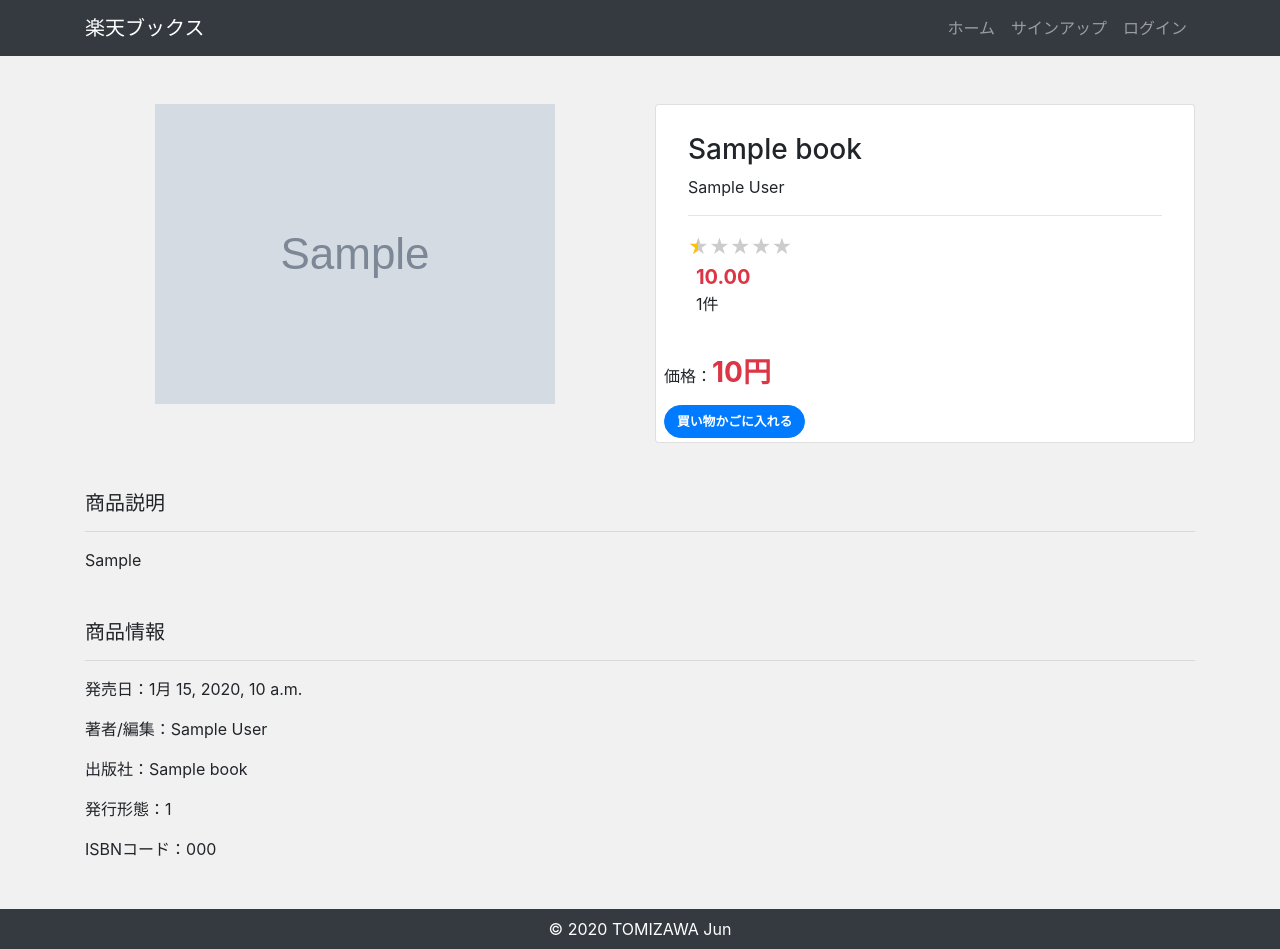
After one commit to tomizawa0214/book-search, a Django app: template app/templates/app/detail.html in a window 1280 px wide. The commit adds this page. Run offline with Django 3.2, Linux system fonts and the light colour scheme; the template is opened without the code that fills it: most values are stand-ins (such as "Sample title", 1, 10 or a date in 2020); grey boxes marked "Sample" are stand-in pictures; parts of the project's set-up code (start-up, migrations or seed data) failed here and were passed over; some libraries are stand-ins or nearby versions.

Commit message:
書籍詳細追加

```diff
--- a/app/static/css/style.css
+++ b/app/static/css/style.css
@@ -90,3 +90,25 @@ body {
   height: 200px;
   object-fit: contain;
 }
+
+.star-rating {
+  position: relative;
+  font-size: 20px;
+  word-wrap: normal !important;
+}
+
+.star-rating-front {
+  position: absolute;
+  top: 0;
+  left: 0;
+  overflow: hidden;
+}
+
+.star-rating-back {
+  color: #ccc;
+}
+
+.average {
+  font-size: 20px;
+  font-weight: bold;
+}
--- a/app/templates/app/book.html
+++ b/app/templates/app/book.html
@@ -13,7 +13,7 @@
                     <div class="card-body text-center px-2 py-3">
                         <h5 class="font-weight-bold">{{ book.title }}</h5>
                     </div>
-                    <a class="stretched-link" href=""></a>
+                    <a class="stretched-link" href="{% url 'detail' book.isbn %}"></a>
                 </div>
             </div>
         {% empty %}
--- /dev/null
+++ b/app/templates/app/detail.html
@@ -0,0 +1,59 @@
+{% extends "app/base.html" %}
+
+{% block content %}
+<div class="my-5">
+    <div class="row">
+        <div class="col-md-6 text-center">
+            <img src="{{ book_data.image }}" class="img-fluid" alt="">
+        </div>
+
+        <div class="col-md-6">
+            <div class="card">
+                <div class="card-body px-2 py-1">
+                    <div class="p-4">
+                        <h3>{{ book_data.title }}</h3>
+                        <p class="mb-3">{{ book_data.author }}</p>
+                        <hr>
+                        {% if not book_data.reviewCount == 0 %}
+                        <div class="d-flex flex-row">
+                            <div class="star-rating">
+                                <div class="star-rating-front text-warning" style="width: {{ book_data.average }}%">★★★★★</div>
+                                <div class="star-rating-back">★★★★★</div>
+                            </div>
+                        </div>
+                        <div class="average ml-2 text-danger">
+                            {{ book_data.reviewAverage|floatformat:2 }}
+                        </div>
+                        <div class="d-flex align-items-center ml-2">
+                            {{ book_data.reviewCount }}件
+                        </div>
+                    </div>
+                    {% else %}
+                        <p>まだレビューはありません。</p>
+                    {% endif %}
+                    <p class="mt-3">価格：<span class="text-danger font-weight-bold h3">{{ book_data.itemPrice }}円</span></p>
+                    <a class="btn btn-primary" href="{{ book_data.itemUrl }}">買い物かごに入れる</a>
+                </div>
+            </div>
+        </div>
+    </div>
+</div>
+
+{% if book_data.itemCaption %}
+    <div class="mb-5">
+        <h5>商品説明</h5>
+        <hr>
+        <p>{{ book_data.itemCaption }}</p>
+    </div>
+{% endif %}
+
+<div class="mb-5">
+    <h5>商品情報</h5>
+    <hr>
+    <p>発売日：{{ book_data.salesDate }}</p>
+    <p>著者/編集：{{ book_data.author }}</p>
+    <p>出版社：{{ book_data.publisherName }}</p>
+    <p>発行形態：{{ book_data.size }}</p>
+    <p>ISBNコード：{{ book_data.isbn }}</p>
+</div>
+{% endblock %}
--- a/app/urls.py
+++ b/app/urls.py
@@ -2,5 +2,6 @@ from django.urls import path
 from app import views
 
 urlpatterns = [
-  path('', views.IndexView.as_view(), name='index'),
+    path('', views.IndexView.as_view(), name='index'),
+    path('detail/<str:isbn>', views.DetailView.as_view(), name='detail'),
 ]
```
Also changed, not shown: app/views.py (+77 -34 lines).
